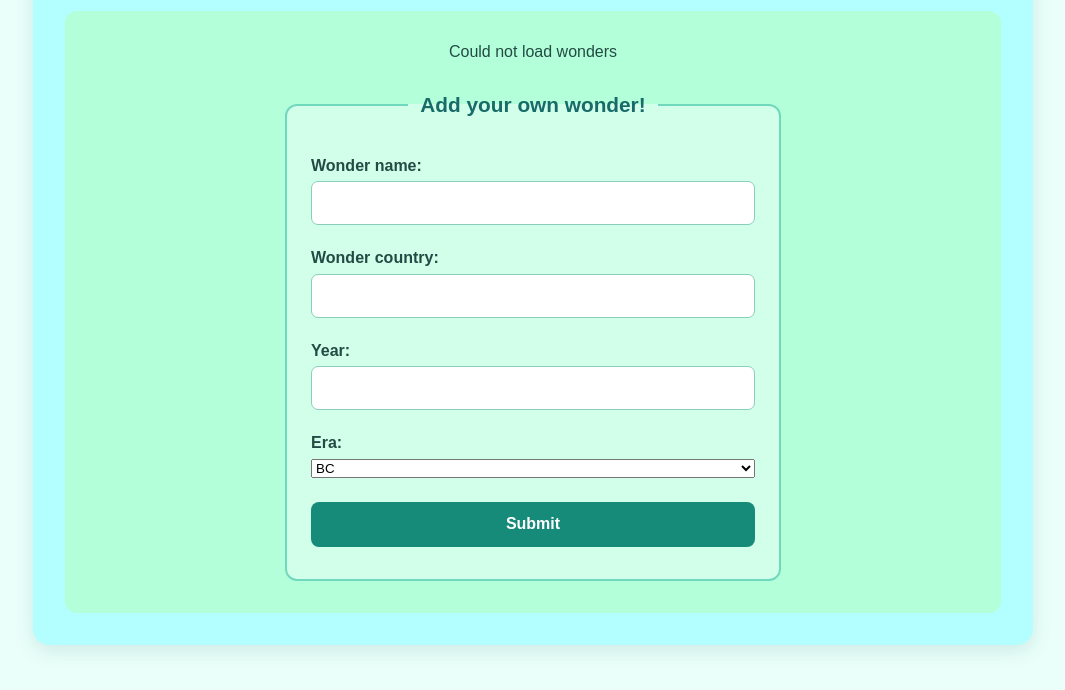
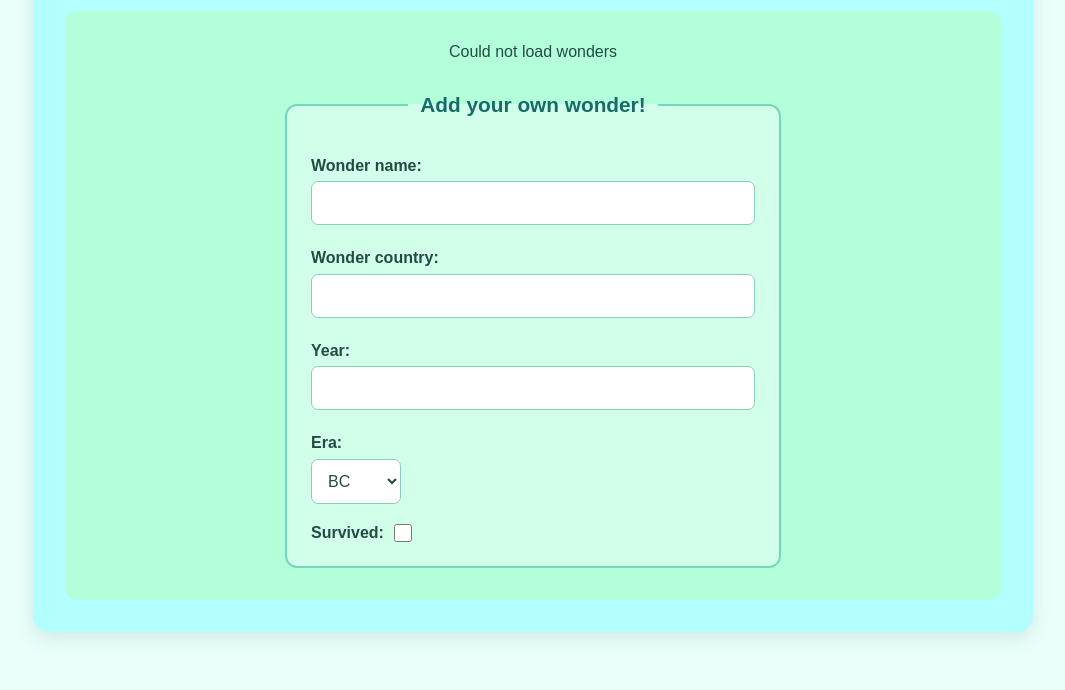
Before and after one commit to isasod2500/Moment-2---NestJS-Fastify, a website: page public/index.html in a window 1280 px wide. Shown: the part 170-860 px from the top of the page, without its empty margins (107-1172 px from the left). Drawn offline with Linux system fonts and the light colour scheme; no server answers.

Commit message:
Changed CSS for checkbox and AD/BC select.

```diff
--- a/public/index.html
+++ b/public/index.html
@@ -32,7 +32,10 @@
               <option value="BC">BC</option>
               <option value="AD">AD</option>
             </select>
-            <input type="submit" value="Submit" id="wonderSubmit">
+            <div class="survivedField">
+              <label for="survived">Survived:</label>
+              <input type="checkbox" id="survived" name="survived">
+            </div>
           </fieldset>
         </form>
       </section>
--- a/public/js/script.js
+++ b/public/js/script.js
@@ -41,7 +41,12 @@ function displayWonders(wonders) {
         info.textContent = `${wonder.country}, ${wonder.year}${wonder.era}`;
 
         const survived = document.createElement("p")
-        survived.textContent =  `Survived: ${wonder.survived}`
+        if (wonder.survived == false) {
+            survived.textContent = `Survived: No`
+        } else {
+            survived.textContent = `Survived: Yes`
+        }
+
 
         const editButton = document.createElement("button");
         editButton.textContent = "Edit";
@@ -85,7 +90,7 @@ function createEditForm(wonder) {
     const fields = [
         { label: "Wonder name:", name: "name", type: "text", value: wonder.name },
         { label: "Country:", name: "country", type: "text", value: wonder.country },
-        { label: "Year:", name: "year", type: "number", value: wonder.year },
+        { label: "Year built:", name: "year", type: "number", value: wonder.year },
     ];
 
     fields.forEach((field) => {
--- a/public/styles.css
+++ b/public/styles.css
@@ -9,7 +9,6 @@ body {
     background: #eafffa;
     color: #234b45;
 }
-
 
 #indexMain {
     background: #b3ffff;
@@ -39,6 +38,7 @@ body {
 }
 
 
+
 #wonderList {
     list-style: none;
     padding-inline-start: 0;
@@ -57,7 +57,6 @@ body {
 
 #wonderList li {
     list-style: none;
-
     background: rgba(255, 255, 255, 0.65);
     padding: 1rem;
     margin: 0.75rem auto;
@@ -66,16 +65,17 @@ body {
     box-shadow: 0 2px 6px rgba(0, 80, 80, 0.08);
 }
 
+
 #wonderForm {
     max-width: 500px;
     margin: 0 auto;
+    width: 100%;
 }
 
 #wonderForm fieldset {
     display: flex;
     flex-direction: column;
     align-items: stretch;
-    justify-content: center;
     border: 2px solid #70d9bd;
     border-radius: 12px;
     padding: 1.5rem;
@@ -89,13 +89,17 @@ body {
     color: #176b68;
 }
 
-fieldset label {
+#wonderForm label {
     margin: 1rem 0 0.4rem;
     text-align: left;
     font-weight: bold;
 }
 
-fieldset input {
+
+
+#wonderForm input[type="text"],
+#wonderForm input[type="number"],
+#wonderForm select {
     width: 100%;
     padding: 0.75rem;
     margin: 0 0 0.5rem;
@@ -103,15 +107,47 @@ fieldset input {
     border-radius: 7px;
     font-size: 1rem;
     background: white;
+    color: #234b45;
 }
 
-fieldset input:focus {
+#wonderForm input:focus,
+#wonderForm select:focus {
     outline: none;
     border-color: #168b79;
     box-shadow: 0 0 0 3px rgba(22, 139, 121, 0.15);
 }
 
+
+#wonderForm #era {
+    width: 90px;
+    cursor: pointer;
+}
+
+
+.survivedField {
+    display: flex;
+    align-items: center;
+    gap: 10px;
+    margin-top: 0.75rem;
+}
+
+#wonderForm .survivedField label {
+    margin: 0;
+    cursor: pointer;
+}
+
+#wonderForm input[type="checkbox"] {
+    width: 18px;
+    height: 18px;
+    margin: 0;
+    accent-color: #168b79;
+    cursor: pointer;
+}
+
+
+
 #wonderForm input[type="submit"] {
+    width: 100%;
     margin-top: 1.5rem;
     padding: 0.85rem;
     background: #168b79;
@@ -128,6 +164,7 @@ fieldset input:focus {
     background: #106b5d;
     transform: translateY(-2px);
 }
+
 
 
 @media (max-width: 600px) {
@@ -147,4 +184,8 @@ fieldset input:focus {
     #indexArticle {
         padding: 1rem;
     }
+
+    #wonderForm fieldset {
+        padding: 1rem;
+    }
 }
```
